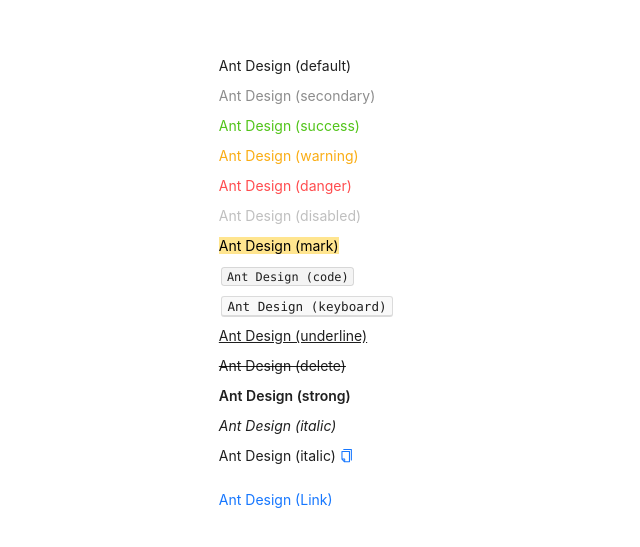
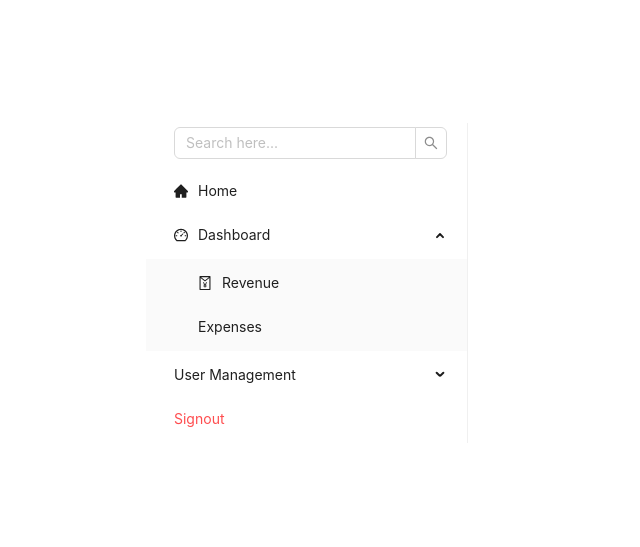
Before and after one commit to Cong-Sinh/sink_Ant-Design, a React (Create React App) app: page / in a window 1280 px wide. Shown: the part 117-664 px from the top of the page, without its empty margins (333-973 px from the left). Built offline with nearby package versions, Linux system fonts and the light colour scheme.

Commit message:
menu side bar

```diff
--- a/src/App.js
+++ b/src/App.js
@@ -1,4 +1,9 @@
-import { Space, Typography } from "antd";
+import {
+  DashboardOutlined,
+  HomeFilled,
+  RedEnvelopeOutlined,
+} from "@ant-design/icons";
+import { Input, Menu, Space, Typography } from "antd";
 const { Text, Link, Paragraph } = Typography;
 function App() {
   return (
@@ -13,27 +18,49 @@
         }}
       >
         <Space direction="vertical">
-          <Text>Ant Design (default)</Text>
-          <Text type="secondary">Ant Design (secondary)</Text>
-          <Text type="success">Ant Design (success)</Text>
-          <Text type="warning">Ant Design (warning)</Text>
-          <Text type="danger">Ant Design (danger)</Text>
-          <Text disabled>Ant Design (disabled)</Text>
-          <Text mark>Ant Design (mark)</Text>
-          <Text code>Ant Design (code)</Text>
-          <Text keyboard>Ant Design (keyboard)</Text>
-          <Text underline>Ant Design (underline)</Text>
-          <Text delete>Ant Design (delete)</Text>
-          <Text strong>Ant Design (strong)</Text>
-          <Text italic>Ant Design (italic)</Text>
-          <Paragraph
-            copyable={{ text: "dsfsdf", tooltips: ["Click to coppy", "Done"] }}
-          >
-            Ant Design (italic)
-          </Paragraph>
-          <Link href="https://ant.design" target="_blank">
-            Ant Design (Link)
-          </Link>
+          <Menu
+            mode="inline"
+            defaultOpenKeys={["dashboard"]}
+            items={[
+              {
+                label: (
+                  <Input.Search placeholder="Search here..."></Input.Search>
+                ),
+                key: "search",
+              },
+              {
+                label: "Home",
+                key: "home",
+                icon: <HomeFilled />,
+              },
+              {
+                label: "Dashboard",
+                key: "dashboard",
+                icon: <DashboardOutlined />,
+                children: [
+                  {
+                    label: "Revenue",
+                    key: "rev",
+                    icon: <RedEnvelopeOutlined />,
+                  },
+                  { label: "Expenses", key: "exp" },
+                ],
+              },
+              {
+                label: "User Management",
+                key: "um",
+                children: [
+                  { label: "Edit Profile", key: "ep" },
+                  { label: "Switch Account", key: "sa" },
+                ],
+              },
+              {
+                label: "Signout",
+                key: "signout",
+                danger: true,
+              },
+            ]}
+          ></Menu>
         </Space>
       </header>
     </div>
```
